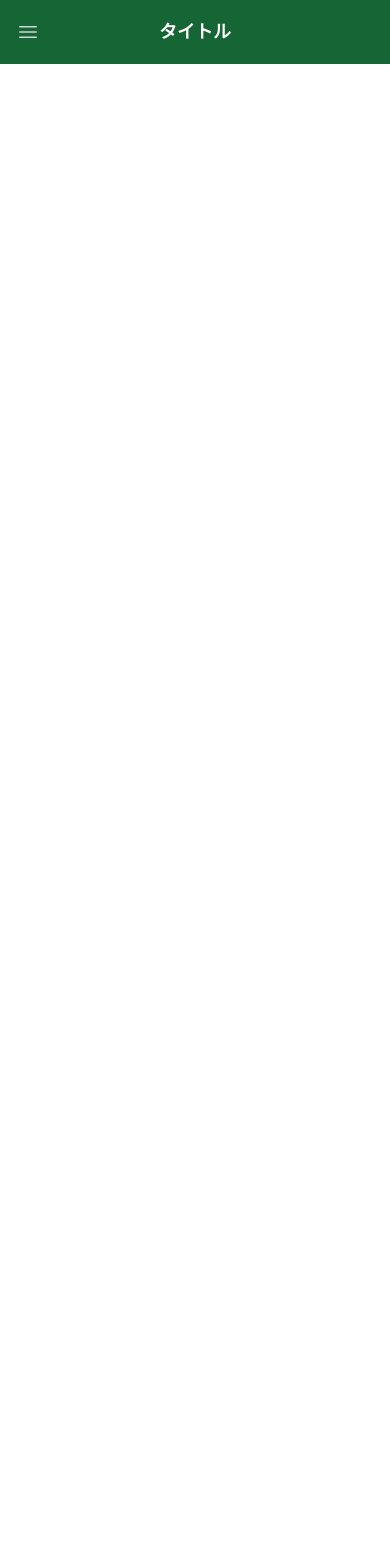
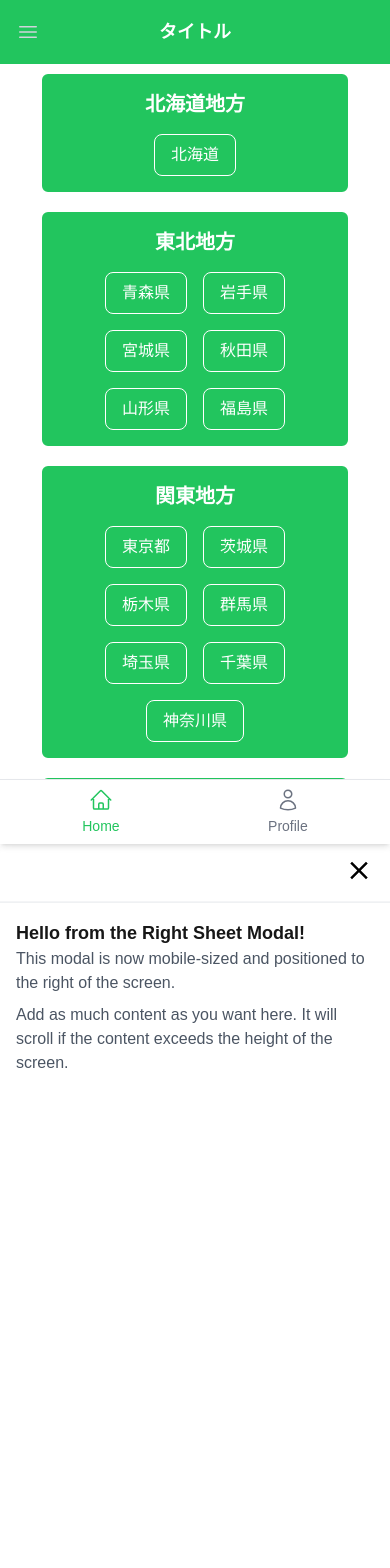
Before and after one commit to keito0612/DokoSumu_Web, a Next.js app in the folder next/: page /home in a window 390 px wide. Shown: the top 1568 px of the page. Before the commit the page ends 844 px from the top, so only its background shows below. Built offline with nearby package versions, Linux system fonts and the light colour scheme.

Commit message:
モーダルを作成。ホーム画面作成とモーダルを追加。

```diff
--- a/next/app/components/NavBar.tsx
+++ b/next/app/components/NavBar.tsx
@@ -6,9 +6,9 @@ import { BellIcon, Bars3Icon, XMarkIcon } from '@heroicons/react/24/outline';
 import Link from 'next/link';
 
 const initialNavigation = [
-  { name: 'Login', href: '/login', current: true },
-  { name: 'Projects', href: '/projects', current: false },
-  { name: 'Calendar', href: '/calendar', current: false },
+  { name: 'ホーム', href: '/Home', current: true },
+  { name: 'ログイン', href: '/Login', current: false },
+  { name: '新規登録', href: '/sinUp', current: false },
 ];
 
 function classNames(...classes: any[]) {
@@ -27,7 +27,7 @@ function NavBar() {
   };
 
   return (
-    <Disclosure as="nav" className="bg-green-800">
+    <Disclosure as="nav" className="bg-green-500 fixed top-0 left-0 w-full z-50 ">
       <div className="mx-auto max-w-7xl px-2 sm:px-6 lg:px-8">
         <div className="relative flex h-16 items-center justify-center sm:justify-between">
           <div className="absolute inset-y-0 left-0 flex items-center sm:hidden">
@@ -58,7 +58,7 @@ function NavBar() {
                     onClick={() => handleMenuClick(item.href)}
                     aria-current={item.current ? 'page' : undefined}
                     className={classNames(
-                      item.current ? 'bg-green-950 text-white' : 'text-gray-300 hover:bg-green-950 hover:text-white',
+                      item.current ? 'bg-green-600 text-white' : 'text-gray-300 hover:bg-green-600 hover:text-white',
                       'rounded-md px-3 py-2 text-sm font-medium',
                     )}
                   >
--- /dev/null
+++ b/next/app/components/NavigationBottomBar.tsx
@@ -0,0 +1,37 @@
+// components/NavigationBottomBar.jsx
+import Link from 'next/link';
+import { useRouter, usePathname } from 'next/navigation';
+import { HomeIcon, UserIcon } from '@heroicons/react/24/outline';
+
+const NavigationBottomBar = () => {
+  const router = useRouter();
+  const pathname = usePathname();
+
+  const navItems = [
+    { label: 'Home', href: '/home', icon: HomeIcon },
+    { label: 'Profile', href: '/profile', icon: UserIcon },
+  ];
+
+
+  return (
+    <nav className="fixed bottom-0 left-0 right-0 bg-white border-t shadow-md sm:hidden">
+      <ul className="flex justify-around items-center p-2">
+        {navItems.map((item) => (
+          <li key={item.href}>
+            <Link href={item.href} passHref>
+              <div
+                className={`flex flex-col items-center text-sm ${pathname === item.href ? 'text-green-500' : 'text-gray-500'
+                  }`}
+              >
+                <item.icon className="h-6 w-6 mb-1" />
+                <span className={`${pathname === item.href ? 'text-green-500' : 'text-gray-500'}`} >{item.label}</span>
+              </div>
+            </Link>
+          </li>
+        ))}
+      </ul>
+    </nav>
+  );
+};
+
+export default NavigationBottomBar;
--- /dev/null
+++ b/next/app/components/SheetModal.tsx
@@ -0,0 +1,78 @@
+import React, { useState } from "react";
+import { Close } from "@mui/icons-material";
+
+interface SheetModalProps {
+  title: string;
+  isOpen: boolean;
+  onClose: () => void;
+  children: React.ReactNode;
+}
+
+const SheetModal: React.FC<SheetModalProps> = ({ title, isOpen, onClose, children }) => {
+  const [isExpanded, setIsExpanded] = useState(false); // モーダルの拡張状態を管理
+  const [startY, setStartY] = useState<number | null>(null); // ドラッグの開始位置を管理
+
+  const handleMouseDown = (event: React.MouseEvent) => {
+    setStartY(event.clientY); // マウスの開始位置を記録
+  };
+
+  const handleMouseMove = (event: MouseEvent) => {
+    if (startY !== null) {
+      const distance = startY - event.clientY; // ドラッグの移動距離を計算
+      if (distance > 100) {
+        // 100px以上移動したら拡張
+        setIsExpanded(true);
+        document.removeEventListener("mousemove", handleMouseMove); // イベントを解除
+      }
+    }
+  };
+
+  const handleMouseUp = () => {
+    setStartY(null);
+    document.removeEventListener("mousemove", handleMouseMove);
+  };
+
+  const handleMouseDownWrapper = (event: React.MouseEvent) => {
+    handleMouseDown(event);
+    document.addEventListener("mousemove", handleMouseMove);
+    document.addEventListener("mouseup", handleMouseUp, { once: true });
+  };
+
+  return (
+    <>
+      {/* Overlay */}
+      <div
+        className={`fixed inset-0 bg-black bg-opacity-50 transition-opacity duration-300 ${isOpen ? "opacity-100 pointer-events-auto" : "opacity-0 pointer-events-none"
+          }`}
+        onClick={onClose}
+      />
+
+      {/* Modal */}
+      <div
+        className={`fixed bg-white rounded-t-2xl shadow-lg transform transition-transform duration-300
+        w-full md:w-[400px]  max-h-screen overflow-y-auto
+        ${isOpen ? "translate-y-0 md:translate-x-0" : "translate-y-full md:translate-x-full"}
+        ${isExpanded
+            ? "h-[90%] sm:h-[90%]"
+            : "h-[90%] sm:h-[90%]"
+          }
+        md:h-[90%] top-20 md:bottom-auto md:right-4 sm:bottom-0`}
+        onMouseDown={handleMouseDownWrapper}
+      >
+        <div className="p-4 border-b flex justify-center items-center">
+          <h2 className="text-lg pl-7 m-auto text-black font-bold">{title}</h2>
+          <button
+            className="text-gray-500 hover:text-black  "
+            onClick={onClose}
+            aria-label="Close Modal"
+          >
+            < Close style={{ fontSize: 30, color: 'black' }} className="hidden h-6 w-6  group-data-[open]:block" />
+          </button>
+        </div>
+        <div className="p-4">{children}</div>
+      </div>
+    </>
+  );
+};
+
+export default SheetModal;
--- a/next/app/home/page.tsx
+++ b/next/app/home/page.tsx
@@ -1,19 +1,154 @@
 "use client"
 import { useEffect, useState } from 'react';
 import NavBar from '../components/NavBar';
+import NavigationBottomBar from '../components/NavigationBottomBar';
+import SheetModal from '../components/SheetModal';
+import { useRouter } from 'next/navigation'
 
+interface PrefectureBlockProps {
+  region: string;
+  prefectures: { id: number; name: string }[];
+  handleButtonClick: (prefexture: { id: number; name: string }) => void;
+}
 
-
+const PrefectureBlock: React.FC<PrefectureBlockProps> = ({ region, prefectures, handleButtonClick }) => {
+  return (
+    <div className="border-2 border-white p-4 m-4 bg-green-500 rounded-lg">
+      <h2 className="text-white text-xl   text-center   font-bold mb-4">{region}</h2>
+      <div className={`flex flex-wrap gap-4  justify-center sm:justify-start  ${prefectures.length === 1 ? 'justify-center' : ''}`}>
+        {prefectures.map((prefecture, index) => (
+          <button
+            key={prefecture.id}
+            onClick={() => handleButtonClick(prefecture)}
+            className="border  bg-green-500 border-white text-white py-2 px-4 rounded-lg hover:bg-green-300 hover:text-gray-200 transition"
+          >
+            {prefecture.name}
+          </button>
+        ))}
+      </div>
+    </div>
+  );
+};
 
 function Home() {
-  useEffect(() => {
+  const [isModalOpen, setIsModalOpen] = useState(false);
+  const [selectedPrefecture, setSelectedPrefecture] = useState("");
+  const router = useRouter();
+  const openModal = () => setIsModalOpen(true);
+  const closeModal = () => setIsModalOpen(false);
+  const regions: { name: string; prefectures: { id: number; name: string }[] }[] = [
+    { name: "北海道地方", prefectures: [{ id: 1, name: "北海道" }] },
+    {
+      name: "東北地方", prefectures: [
+        { id: 2, name: "青森県" },
+        { id: 3, name: "岩手県" },
+        { id: 4, name: "宮城県" },
+        { id: 5, name: "秋田県" },
+        { id: 6, name: "山形県" },
+        { id: 7, name: "福島県" }
+      ]
+    },
+    {
+      name: "関東地方", prefectures: [
+        { id: 8, name: "東京都" },
+        { id: 9, name: "茨城県" },
+        { id: 10, name: "栃木県" },
+        { id: 11, name: "群馬県" },
+        { id: 12, name: "埼玉県" },
+        { id: 13, name: "千葉県" },
+        { id: 14, name: "神奈川県" }
+      ]
+    },
+    {
+      name: "中部地方", prefectures: [
+        { id: 15, name: "新潟県" },
+        { id: 16, name: "富山県" },
+        { id: 17, name: "石川県" },
+        { id: 18, name: "福井県" },
+        { id: 19, name: "山梨県" },
+        { id: 20, name: "長野県" },
+        { id: 21, name: "岐阜県" },
+        { id: 22, name: "静岡県" },
+        { id: 23, name: "愛知県" }
+      ]
+    },
+    {
+      name: "近畿地方", prefectures: [
+        { id: 24, name: "京都府" },
+        { id: 25, name: "大阪府" },
+        { id: 26, name: "三重県" },
+        { id: 27, name: "滋賀県" },
+        { id: 28, name: "兵庫県" },
+        { id: 29, name: "奈良県" },
+        { id: 30, name: "和歌山県" }
+      ]
+    },
+    {
+      name: "中国地方", prefectures: [
+        { id: 31, name: "鳥取県" },
+        { id: 32, name: "島根県" },
+        { id: 33, name: "岡山県" },
+        { id: 34, name: "広島県" },
+        { id: 35, name: "山口県" }
+      ]
+    },
+    {
+      name: "四国地方", prefectures: [
+        { id: 36, name: "徳島県" },
+        { id: 37, name: "香川県" },
+        { id: 38, name: "愛媛県" },
+        { id: 39, name: "高知県" }
+      ]
+    },
+    {
+      name: "九州地方", prefectures: [
+        { id: 40, name: "福岡県" },
+        { id: 41, name: "佐賀県" },
+        { id: 42, name: "長崎県" },
+        { id: 43, name: "大分県" },
+        { id: 44, name: "熊本県" },
+        { id: 45, name: "宮崎県" },
+        { id: 46, name: "鹿児島県" },
+        { id: 47, name: "沖縄県" }
+      ]
+    }
+  ];
 
-  }, []);
+  const handleButtonClick = (prefecture: { id: number; name: string }) => {
+    setIsModalOpen(true);
+    setSelectedPrefecture(prefecture.name);
+    console.log(`Button clicked with id: ${prefecture.id}`);
+  };
+
   return (
-    <div className="Home">
+    <div className={`Home h-screen ${isModalOpen ? "overflow-hidden" : "overflow-visible"}`}>
+      <SheetModal title={selectedPrefecture} isOpen={isModalOpen} onClose={closeModal}>
+        <h2 className="text-lg font-bold">Hello from the Right Sheet Modal!</h2>
+        <p className="text-gray-600">
+          This modal is now mobile-sized and positioned to the right of the screen.
+        </p>
+        <p className="text-gray-600 mt-2">
+          Add as much content as you want here. It will scroll if the content exceeds the height of the screen.
+        </p>
+      </SheetModal>
       <NavBar />
+      <div className="py-14 p-6 mb-9 h-full ">
+        {/* <h1 className="py-5 text-3xl font-bold text-center mb-8">
+                    都道府県と市リスト
+                </h1> */}
+        {regions.map((region, index) => (
+          <PrefectureBlock
+            key={index}
+            region={region.name}
+            prefectures={region.prefectures}
+            handleButtonClick={handleButtonClick}
+          />
+        ))}
+      </div>
+      <NavigationBottomBar />
     </div>
+
   );
-}
+};
 
 export default Home;
--- a/next/package.json
+++ b/next/package.json
@@ -13,6 +13,7 @@
         "@emotion/styled": "^11.13.5",
         "@headlessui/react": "^2.2.0",
         "@heroicons/react": "^2.2.0",
+        "@mui/icons-material": "^6.1.8",
         "@mui/material": "^6.1.8",
         "axios": "^1.7.7",
         "next": "15.0.3",
```
Also changed, not shown: package.json (+7 -0 lines), 2 other files (tests, documents, lock files or other folders).
